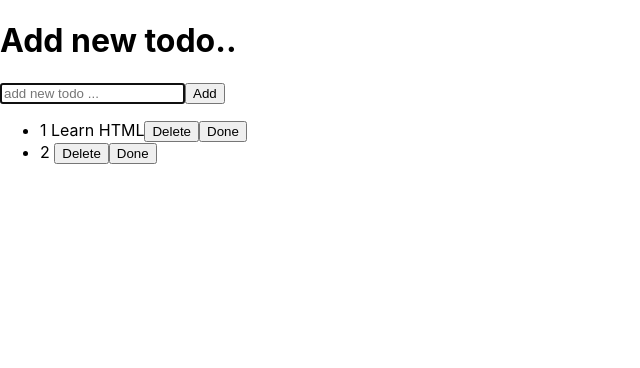
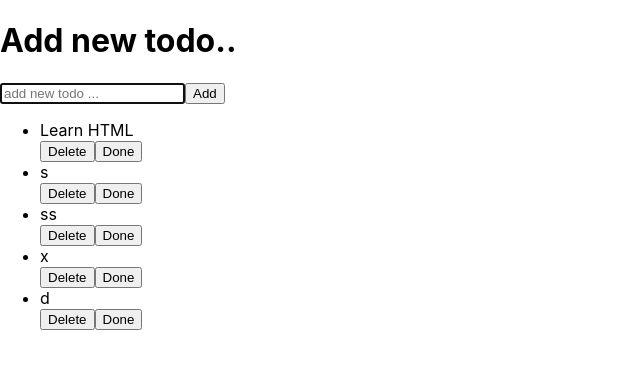
Before and after one commit to Yoana7183/ToDoApp-React, a React (Create React App) app: page / in a window 1280 px wide. Shown: the top 368 px of the page, without its empty margins (0-640 px from the left). Built offline with nearby package versions, Linux system fonts and the light colour scheme; data requests are answered from the project's data file.

Commit message:
isnt work

```diff
--- a/db.json
+++ b/db.json
@@ -6,9 +6,24 @@
       "completed": false
     },
     {
-      "title": "",
-      "completed": false,
-      "id": 2
+      "id": 2,
+      "title": "s",
+      "completed": false
+    },
+    {
+      "id": 3,
+      "title": "ss",
+      "completed": false
+    },
+    {
+      "id": 4,
+      "title": "x",
+      "completed": false
+    },
+    {
+      "id": 5,
+      "title": "d",
+      "completed": false
     }
   ]
 }
--- a/src/App.js
+++ b/src/App.js
@@ -11,7 +11,7 @@ class App extends React.Component {
 	constructor(props) {
 		super(props)
 		this.state = {
-			todos: [],
+			todos: []
 		}
 	}
 
@@ -32,7 +32,7 @@ class App extends React.Component {
 	addTodo = (title) => {
 
 		const newTodo = {
-			id:this.state.todos.id,
+			id:this.state.todos.length+1,
 			title: title,
 			completed: false,
 		}
@@ -58,11 +58,13 @@ class App extends React.Component {
 
 
 
-	removeTodo = () => {
-		//...
+	deleteTodo = (e) => {
+
+		var target = e.currentTarget;
+		console.log(target)
 	}
 
-	changeTodo = () => {
+	toggleTodo = () => {
 		//
 	}
 
@@ -78,4 +80,5 @@ class App extends React.Component {
 		);
 	}
 }
+
 export default App;
--- a/src/components/addTodo.js
+++ b/src/components/addTodo.js
@@ -1,4 +1,5 @@
 import React from 'react';
+
 
 
 class AddTodo extends React.Component {
@@ -7,7 +8,8 @@ class AddTodo extends React.Component {
     constructor(props) {
         super(props)
         this.state = {
-            value: ""
+            value: "",
+
         }
     }
 
--- a/src/components/todoList.js
+++ b/src/components/todoList.js
@@ -4,19 +4,16 @@ import React from "react";
 
 function ListTodos({ todos }) {
 	return (
-		<div>
-			<ul className="todo-list-items">
-				{todos.map(todo => <li dataid={todo.id} key={todo.id}>
-					{todo.id} {todo.title}
-
-					<button id={todo.id} todo-title={todo.title} >Delete</button>
-					<button id={todo.id}>Done</button>
-
-				</li>)}
-			</ul>
-		</div>
+		<ul className="todo-list-items">
+			{todos.map(todo =>
+			<li dataid={todo.id} key={todo.id}>
+				<span>{todo.title}</span>
+				<br />
+				<button onClick={(e) => { console.log(e.currentTarget.value) }}>Delete</button>
+				<button>Done</button>
+			</li>)}
+		</ul>
 	);
 }
 
-
 export default ListTodos
```
Also changed, not shown: src/components/todoItem.js (deleted, +0 -19 lines). Lines whose indentation alone changed are shown as unchanged.
